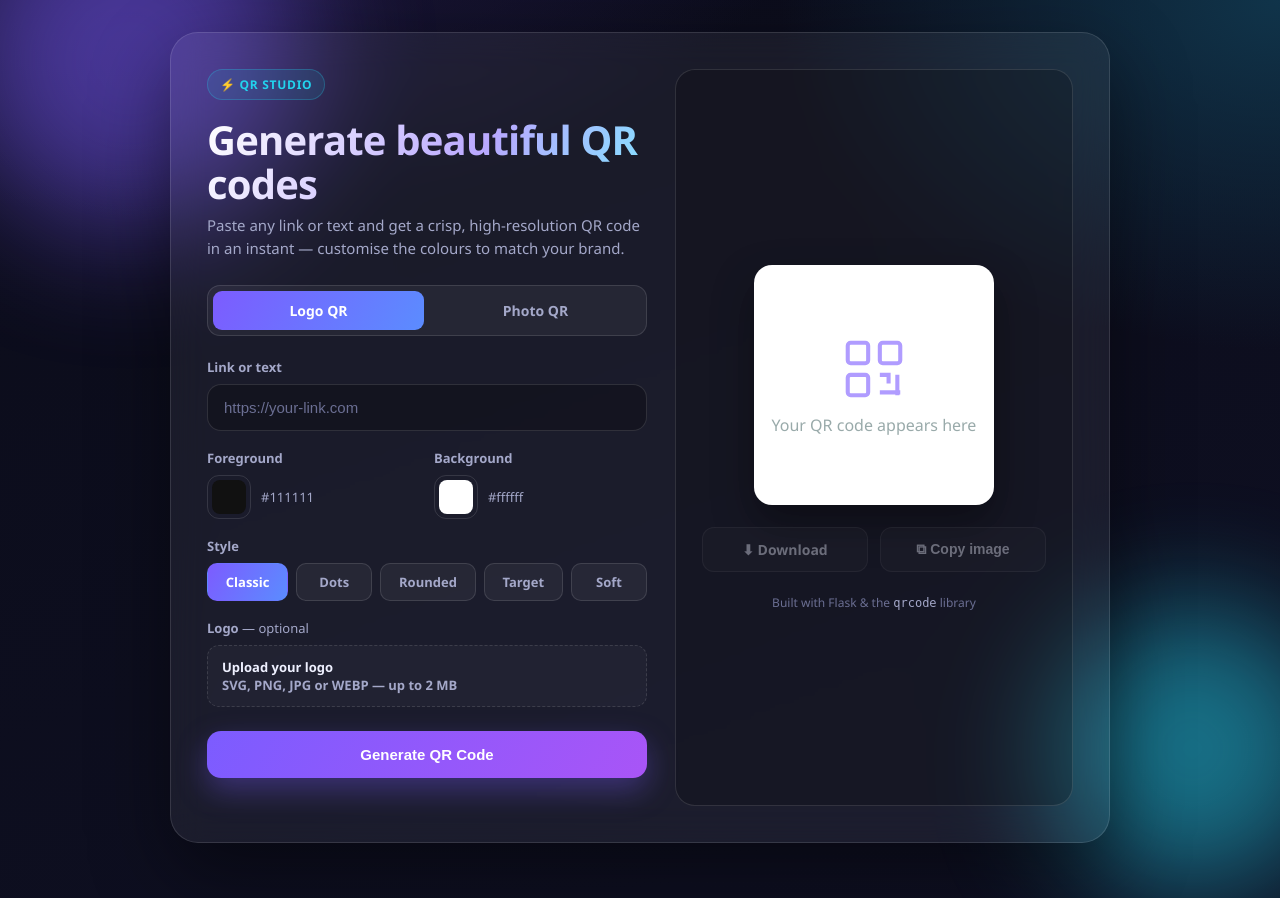
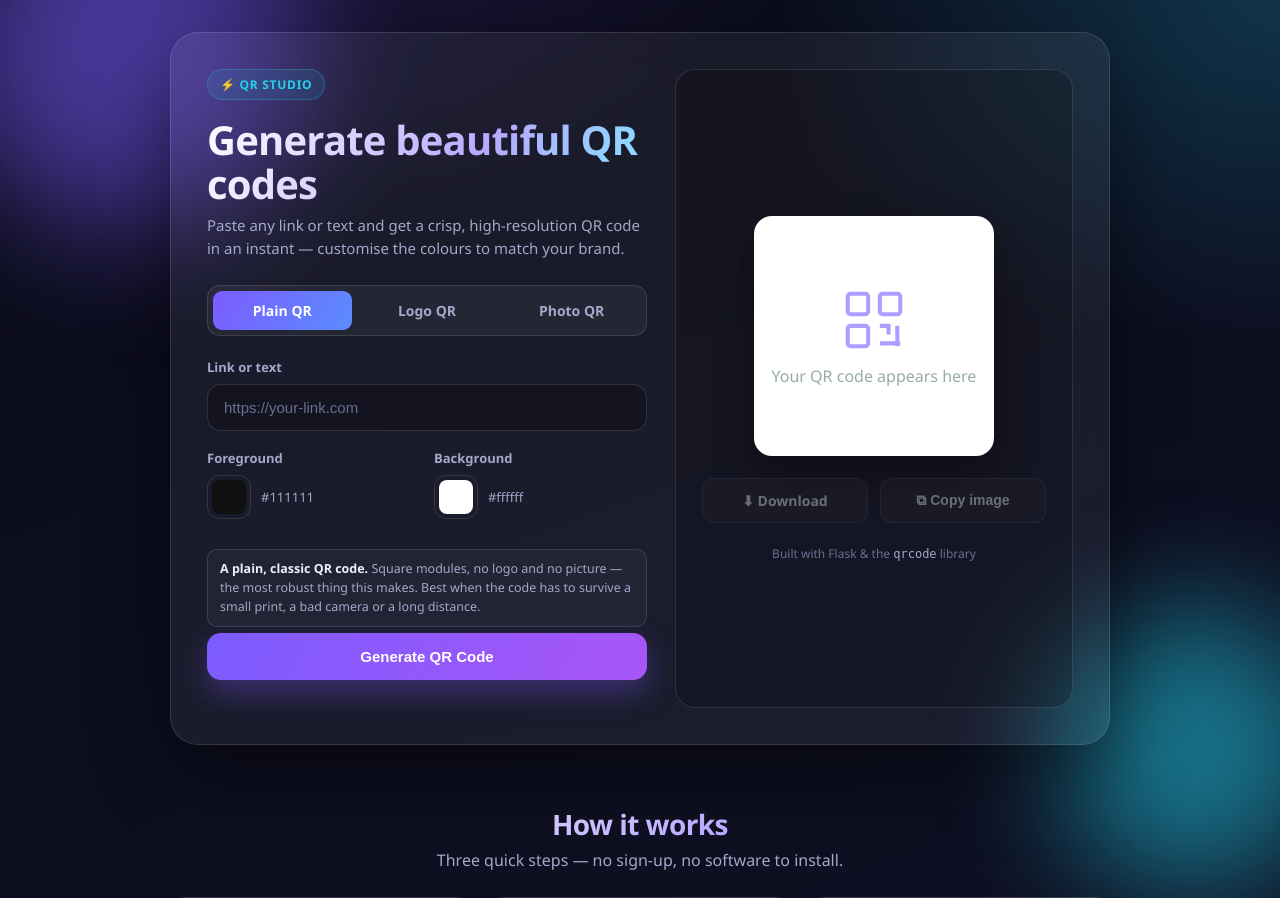
Before and after one commit to Salame1996/qrcode, a Flask app: page / in a window 1280 px wide. Shown: the top 898 px of the page. Run offline with Flask 3, Linux system fonts and the light colour scheme; some libraries are stand-ins or nearby versions.

Commit message:
Add a Plain QR tab for ordinary black-and-white codes
Three tabs now: Plain, Logo and Photo, with Plain as the default since it is
what most people arrive wanting.

Plain renders a classic code with square modules, no logo and no picture. It
is the most robust output here, decoding under both OpenCV and ZXing down to
160px, where the decorative styles need more room. That makes it the right
default for a code that has to survive a small print or a poor camera.

The colour controls moved out of the logo panel into a shared block, since
both Plain and Logo use them while a photo code takes its tones from the
picture. Plain deliberately sends the classic preset and a null logo rather
than whatever the style picker and upload field happen to hold, so switching
tabs never leaks one mode's extras into another — an uploaded logo stays
loaded for the Logo tab but cannot reach a plain code.

Co-Authored-By: Claude Opus 5 <noreply@anthropic.com>

```diff
--- a/templates/index.html
+++ b/templates/index.html
@@ -382,7 +382,8 @@
         <p class="sub">Paste any link or text and get a crisp, high-resolution QR code in an instant — customise the colours to match your brand.</p>
 
         <div class="modes" id="modes" role="tablist" aria-label="QR code mode">
-          <button type="button" data-mode="link" role="tab" aria-selected="true">Logo QR</button>
+          <button type="button" data-mode="plain" role="tab" aria-selected="true">Plain QR</button>
+          <button type="button" data-mode="link" role="tab" aria-selected="false">Logo QR</button>
           <button type="button" data-mode="photo" role="tab" aria-selected="false">Photo QR</button>
         </div>
 
@@ -392,8 +393,7 @@
             <input type="text" id="link" name="link" placeholder="https://your-link.com" value="{{ link or '' }}" />
           </div>
 
-          <div class="mode-panel active" id="panel-link">
-
+          <div id="shared-colours">
             <div class="row">
               <div class="field">
                 <label>Foreground</label>
@@ -410,7 +410,17 @@
                 </div>
               </div>
             </div>
+          </div>
 
+          <div class="mode-panel active" id="panel-plain">
+            <div class="notice">
+              <b>A plain, classic QR code.</b> Square modules, no logo and no
+              picture — the most robust thing this makes. Best when the code has
+              to survive a small print, a bad camera or a long distance.
+            </div>
+          </div>
+
+          <div class="mode-panel" id="panel-link">
           <div class="field">
             <label>Style</label>
             <div class="presets" id="presets" role="group" aria-label="QR code style">
@@ -586,7 +596,7 @@
       const RASTER_PX = 1024; // plenty for the largest QR we render
       let logoDataUri = null;
       let photoDataUri = null;
-      let mode = "link";
+      let mode = "plain";
       let stream = null;
       let preset = presetsEl?.querySelector("button")?.dataset.preset || "classic";
       const linkInput = document.getElementById("link");
@@ -605,7 +615,13 @@
 
       // ---- mode switching -------------------------------------------------
       const modesEl = document.getElementById("modes");
-      const panels = { link: document.getElementById("panel-link"), photo: document.getElementById("panel-photo") };
+      const panels = {
+        plain: document.getElementById("panel-plain"),
+        link: document.getElementById("panel-link"),
+        photo: document.getElementById("panel-photo"),
+      };
+      const sharedColours = document.getElementById("shared-colours");
+      const SUBMIT_LABEL = { plain: "Generate QR Code", link: "Generate QR Code", photo: "Build Photo QR" };
 
       modesEl.addEventListener("click", (e) => {
         const btn = e.target.closest("button[data-mode]");
@@ -615,7 +631,10 @@
           b.setAttribute("aria-selected", String(b === btn))
         );
         Object.entries(panels).forEach(([k, el]) => el.classList.toggle("active", k === mode));
-        submitBtn.textContent = mode === "photo" ? "Build Photo QR" : "Generate QR Code";
+        // Colours apply to both plain and logo codes; a photo code takes its
+        // tones from the picture itself.
+        sharedColours.style.display = mode === "photo" ? "none" : "";
+        submitBtn.textContent = SUBMIT_LABEL[mode];
         errorEl.textContent = "";
         if (mode !== "photo") stopCamera();
       });
@@ -875,10 +894,15 @@
 
         try {
           const endpoint = mode === "photo" ? "/api/photo" : "/api/generate";
-          const body =
-            mode === "photo"
-              ? { link: data, photo: photoDataUri, colorized: document.getElementById("colorized").checked }
-              : { link: data, fill: fill.value, back: back.value, preset: preset, logo: logoDataUri };
+          let body;
+          if (mode === "photo") {
+            body = { link: data, photo: photoDataUri, colorized: document.getElementById("colorized").checked };
+          } else if (mode === "plain") {
+            // Deliberately ignores the style picker and any uploaded logo.
+            body = { link: data, fill: fill.value, back: back.value, preset: "classic", logo: null };
+          } else {
+            body = { link: data, fill: fill.value, back: back.value, preset: preset, logo: logoDataUri };
+          }
           const res = await fetch(endpoint, {
             method: "POST",
             headers: { "Content-Type": "application/json" },
```
Also changed, not shown: README.md. Lines whose indentation alone changed are shown as unchanged.
